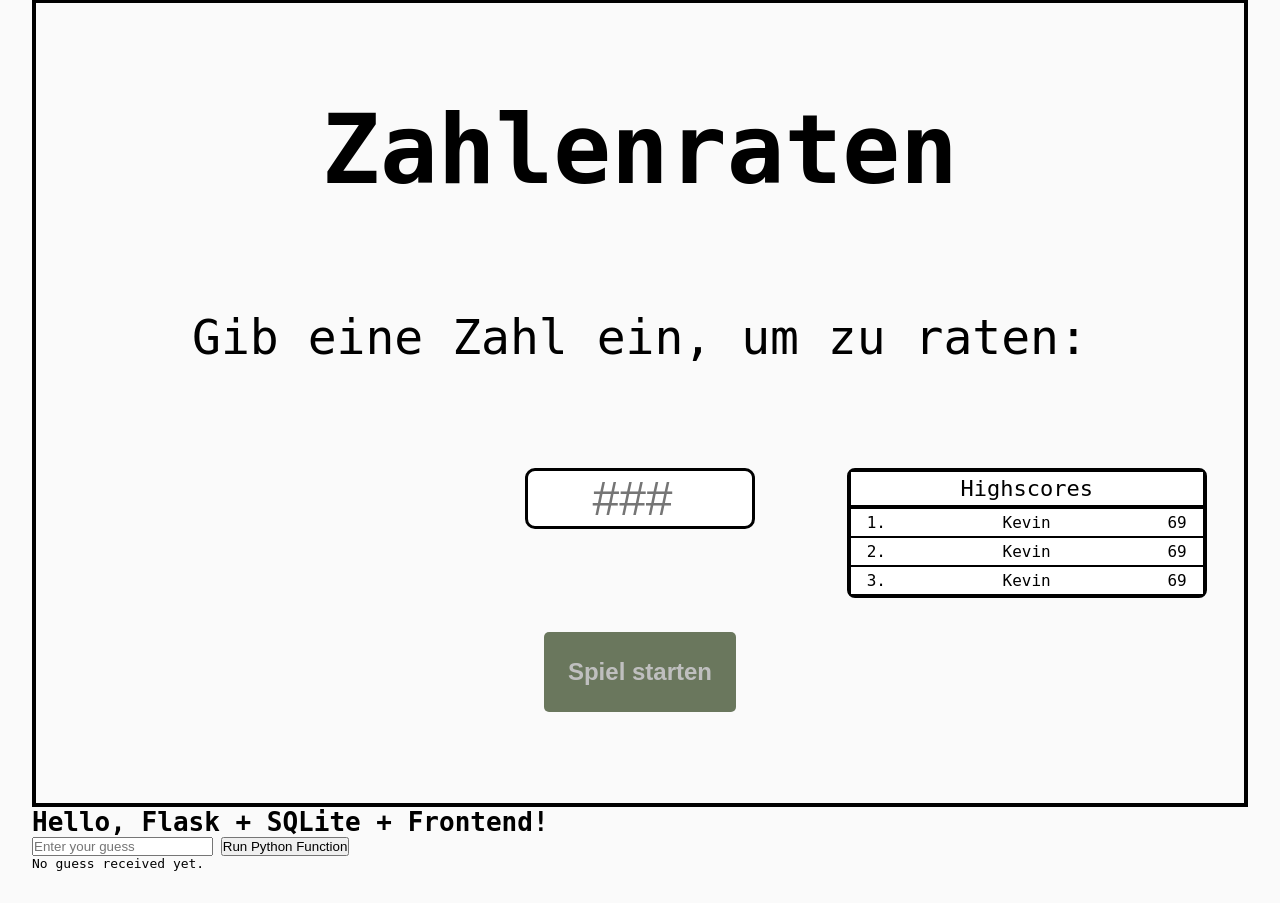
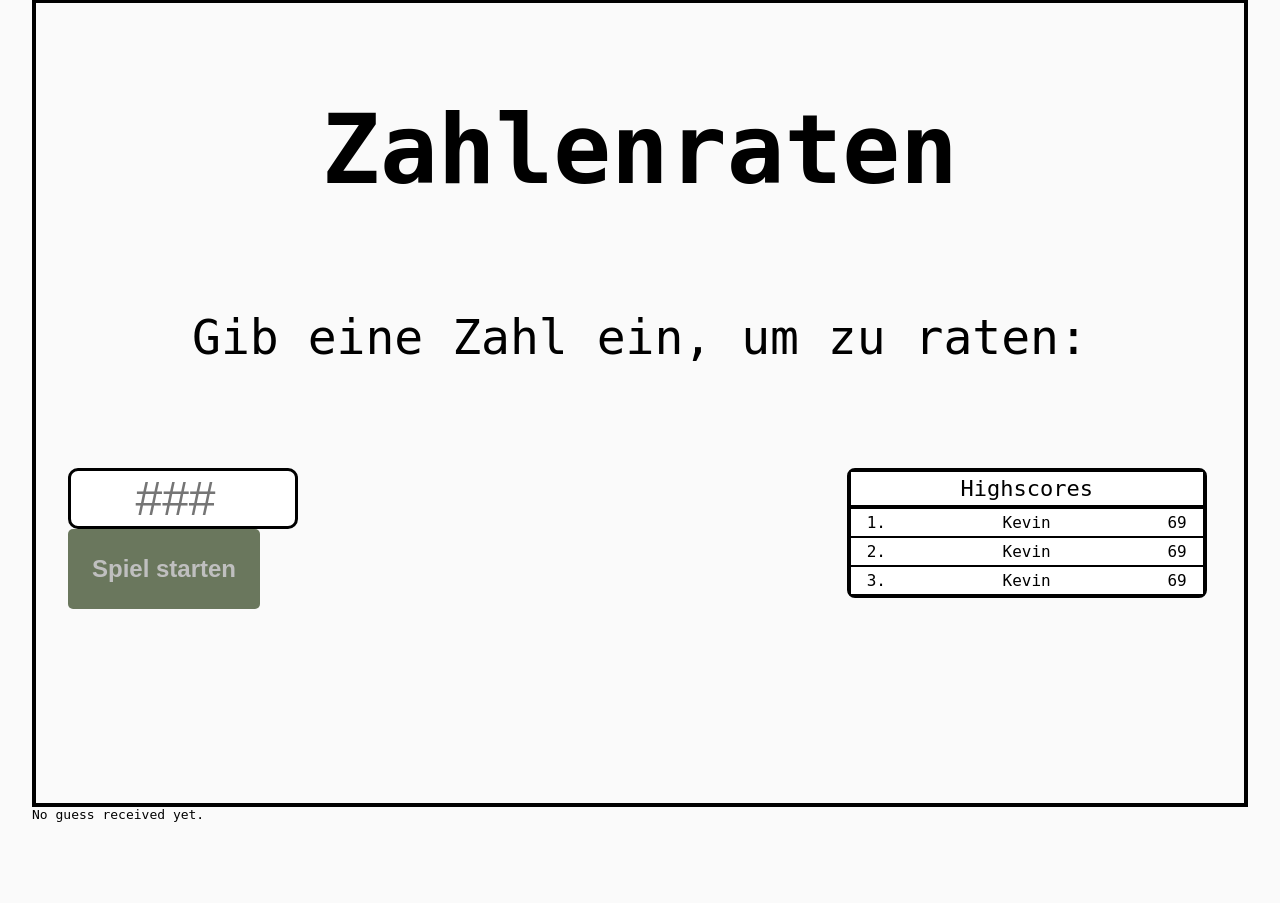
Before and after one commit to ChristophSchule/Zahlenraten, a Flask app: page / in a window 1280 px wide. Shown: the part 33-936 px from the top of the page. After the commit the page ends 855 px from the top, so only its background shows below. Run offline with Flask 3, Linux system fonts and the light colour scheme.

Commit message:
änderungen guess

```diff
--- a/app/templates/index.html
+++ b/app/templates/index.html
@@ -5,9 +5,12 @@
 <div class="content">
     <h1 class="gameHeader">Zahlenraten</h1>
     <span class="userInputPrompt">Gib eine Zahl ein, um zu raten:</span>
-    <input type="number" class="userInput" placeholder="###" min="0" max="100"/>
+
+    <form action="{{ url_for('main.guess') }}" method="post">
+    <input name="guess" type="number" class="userInput" placeholder="###" min="0" max="100"/>
     <button class="guessBtn disabled">Spiel starten</button>
-    <button class="restartBtn">Neues Spiel</button>
+    <button type="submit" class="restartBtn">Neues Spiel</button>
+    </form>
     <div class="scoreboard">
         <span class="scoreboardHeader">Highscores</span>
         <div class="scoreboardEntry">
@@ -32,13 +35,6 @@
     <button class="closePopupBtn">x</button>
 </div> -->
 
-<h1>Hello, Flask + SQLite + Frontend!</h1>
-
-<form action="{{ url_for('main.guess') }}" method="post">
-    <input type="text" name="guess" placeholder="Enter your guess">
-    <button type="submit">Run Python Function</button>
-</form>
-
 {% if guess %}
     <p>Guess received: {{ guess }}</p>
 {% else %}
```
